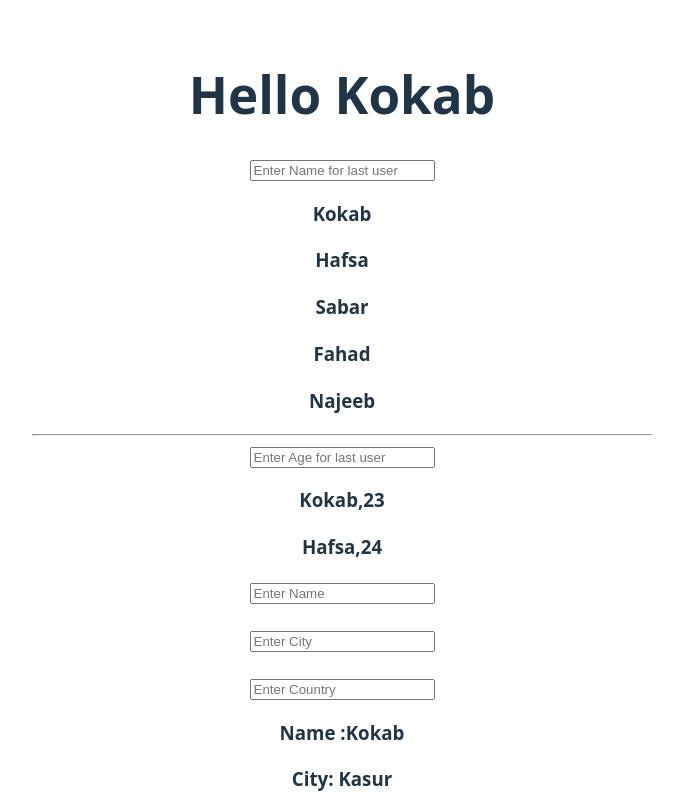
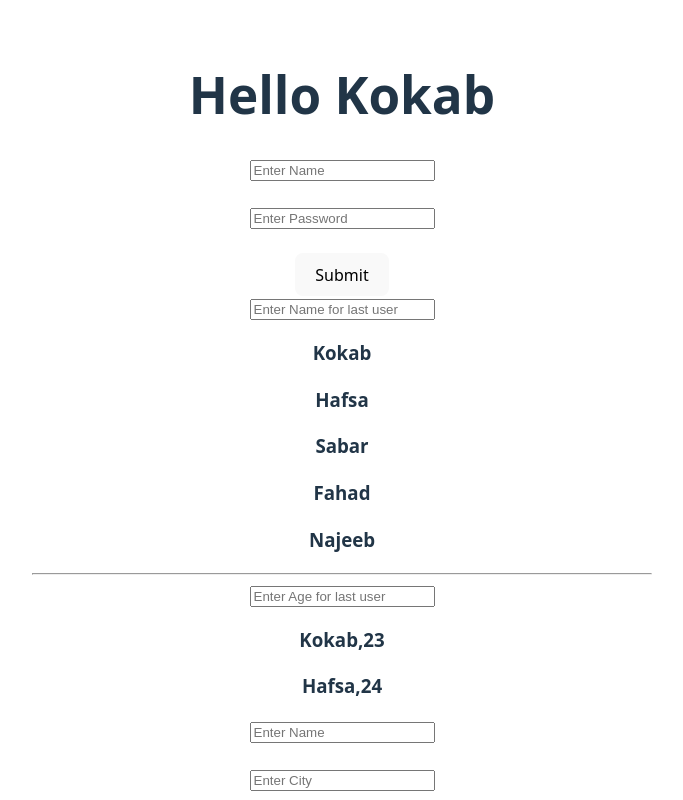
Before and after one commit to KokabNaveed/React, a React (Vite) app: page / in a window 1280 px wide. Shown: the top 800 px of the page, without its empty margins (298-981 px from the left). Built offline with nearby package versions, Linux system fonts and the light colour scheme.

Commit message:
Learn UseAction Hook

```diff
--- a/src/App.jsx
+++ b/src/App.jsx
@@ -22,6 +22,7 @@ import AddUser from './LiftingUpState'
 import DisplayUser from './DisplayUser'
 import ObjectsInState from './UpdateObjectsInState'
 import UpdateArray from './UpdatingArrayInState'
+import UseActionHook from './UseAction'
 
 
 const fruit = (name) => {
@@ -182,6 +183,10 @@ function App() {
   return (
     <>
       <h1>Hello Kokab</h1>
+
+      <UseActionHook/>
+
+
       <UpdateArray/>
 
       <ObjectsInState/>
--- /dev/null
+++ b/src/UseAction.jsx
@@ -0,0 +1,27 @@
+import { useActionState } from "react"
+
+function UseActionHook(){
+
+    const handleSubmit=async(previousData,formData)=>{
+        let name = formData.get('name');
+        let password = formData.get('password');
+        await new Promise(res=>setTimeout(res,2000));
+        console.log("kokab",name,password)
+    }
+
+    const [data,action,pending]=useActionState(handleSubmit,undefined);
+
+    return (
+        <>
+        <form action={action}>
+            <input type="text" placeholder="Enter Name" name="name" />
+            <br /><br />
+            <input type="password" placeholder="Enter Password" name="password" />
+            <br /><br />
+            <button disabled={pending}>Submit</button>
+        </form>
+        </>
+    )
+}
+
+export default UseActionHook;
```
